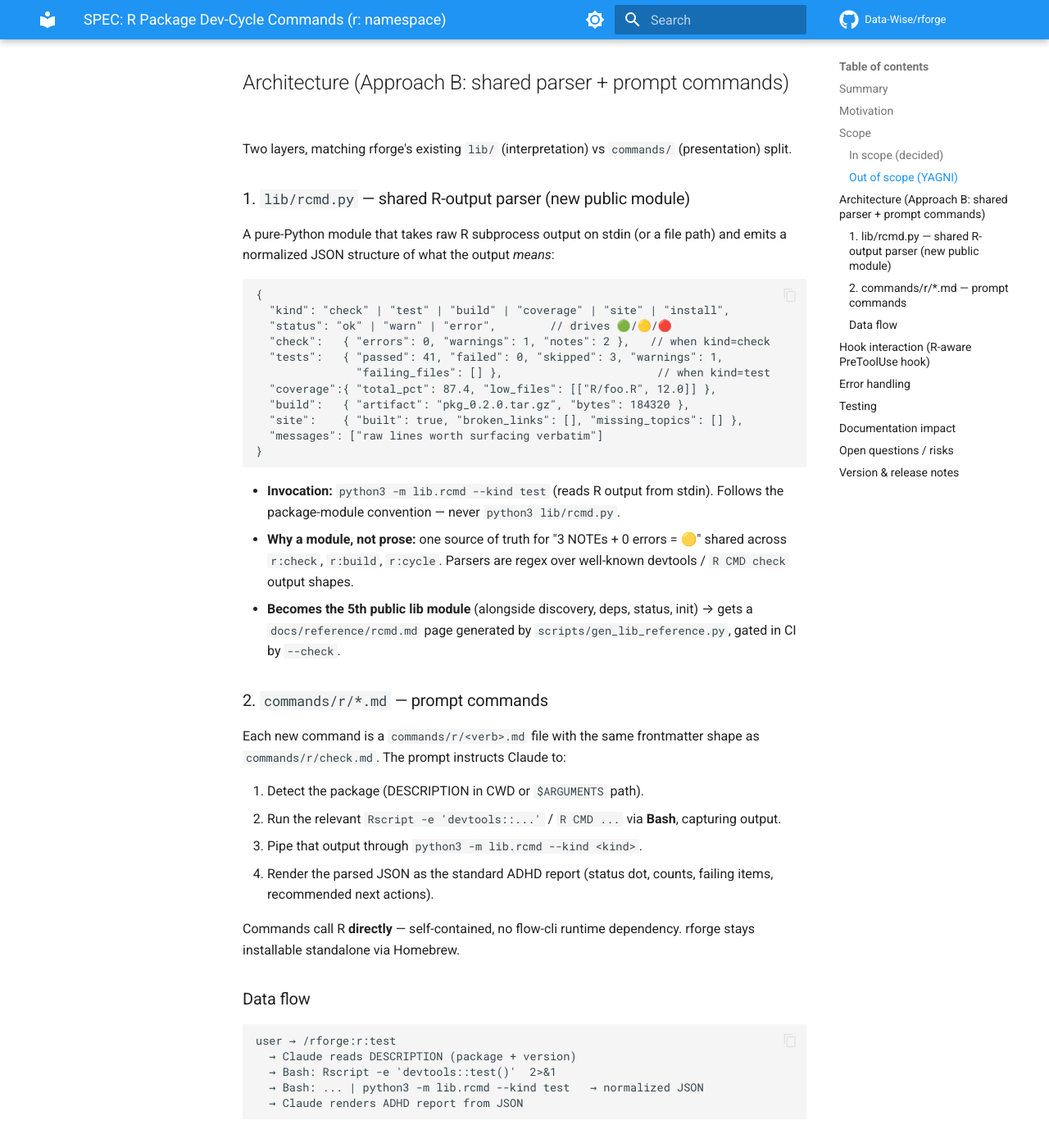
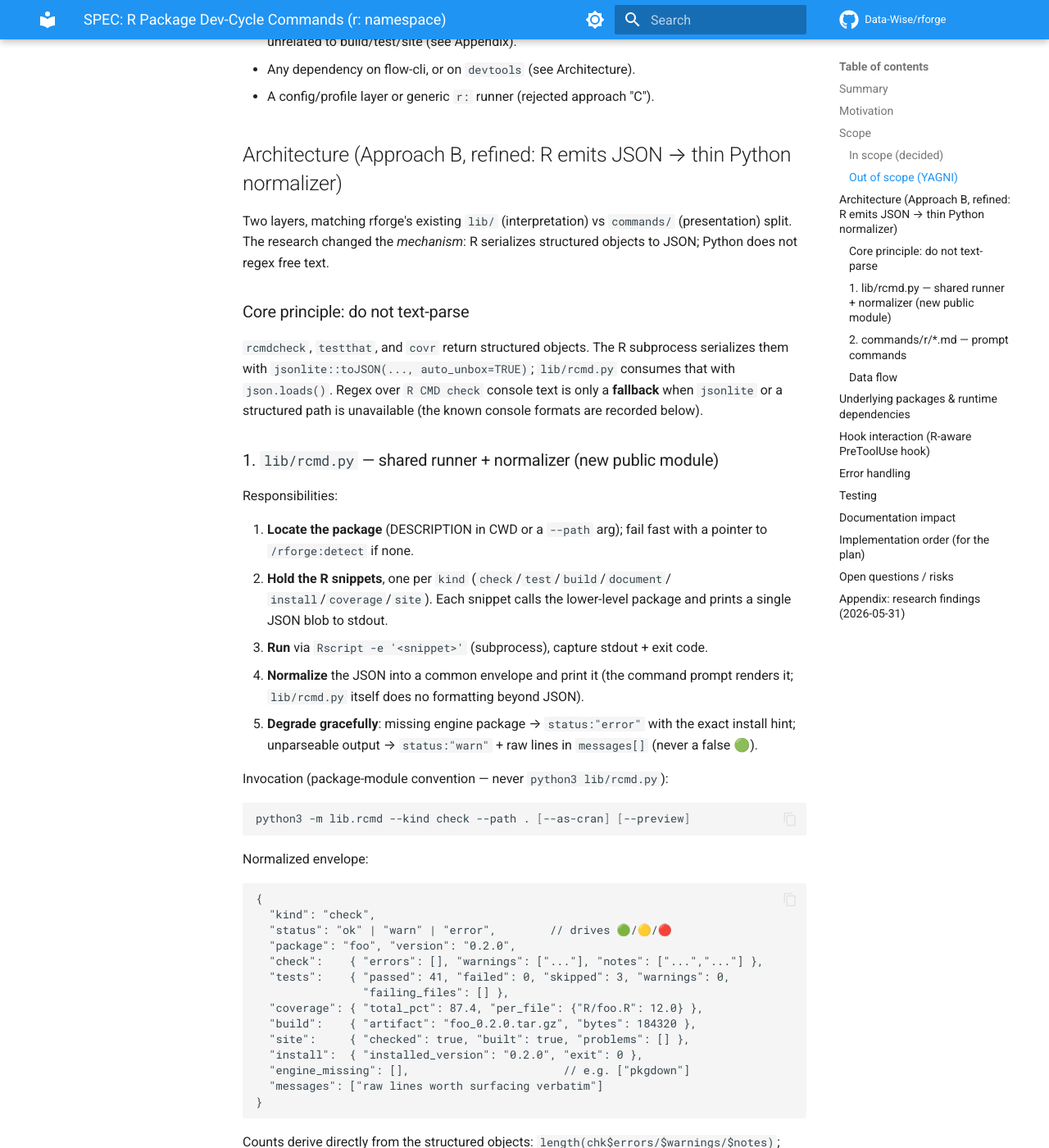
Before and after one commit to Data-Wise/rforge, an MkDocs documentation site: the page built from docs/specs/SPEC-r-dev-commands-2026-05-31.md, in a window 1280 px wide and 1400 px high, scrolled down 2011 px. Shown: the whole window at 82% size. Built offline with MkDocs 1.6.1 and Material for MkDocs 9.7.7, drawn with Linux system fonts in a browser that asks for light colours; comment, search, counter and statistics services are not loaded; some of the changed text lies outside the part shown.

Commit message:
docs: revise r: dev-cycle spec with R package research
Call lower-level engines (rcmdcheck/pkgbuild/roxygen2/testthat/covr/pkgdown)
directly, emit JSON via jsonlite instead of regex-parsing devtools text.
Drop devtools/usethis deps. Record checkthat verdict (unrelated CRAN pkg).

Co-Authored-By: Claude Opus 4.8 <noreply@anthropic.com>

````diff
--- a/docs/specs/SPEC-r-dev-commands-2026-05-31.md
+++ b/docs/specs/SPEC-r-dev-commands-2026-05-31.md
@@ -3,7 +3,7 @@
 - **Status:** Draft — awaiting user review
 - **Date:** 2026-05-31
 - **Target version:** v2.1.0 (bumps the parked Phase 4 "agents" work to v2.2.0)
-- **Author:** brainstormed with Claude
+- **Author:** brainstormed with Claude (research-backed, see Appendix)
 - **Branch plan:** `feature/r-dev-commands` off `dev`
 
 ## Summary
@@ -13,13 +13,14 @@ rforge plugin as Claude-Code-native slash commands, mirroring the daily R
 development loop offered by flow-cli's `r` dispatcher (`r build`, `r test`,
 `r pkgdown`, ...). rforge already ships one such command — `/rforge:r:check`
 (R CMD check with smart output parsing). This spec extends the existing `r:`
-namespace into a full dev cycle and factors the output-parsing logic into a
-single shared, testable `lib/` module.
+namespace into a full dev cycle and factors the output-handling logic into a
+single shared, testable `lib/rcmd.py` module.
 
-The value-add over the instant ZSH `r` dispatcher is **AI-assisted output
-parsing**: each command runs R via a subprocess and turns raw devtools/`R CMD
-check` output into a consistent ADHD-optimized report (status dot,
-errors/warnings/notes counts, test pass/fail, next actions).
+The value-add over the instant ZSH `r` dispatcher is **AI-assisted,
+structured output**: each command runs R via a subprocess that emits JSON
+(not free text), which is rendered into a consistent ADHD-optimized report
+(status dot, errors/warnings/notes counts, test pass/fail, coverage %, next
+actions).
 
 ## Motivation
 
@@ -29,158 +30,242 @@ deps, status, init, cascade, release planning, and ideation. The literal R
 dev workflow (build/test/document/install/pkgdown) lives in flow-cli's `r`
 dispatcher (`lib/dispatchers/r-dispatcher.zsh`, ~25 actions).
 
-The user wants those build/test/website actions available **inside Claude
-Code**, ecosystem-aware and with parsed output, the way `/rforge:r:check`
-already works. This closes the gap: rforge can drive the full edit → document
-→ test → check → build → site loop without leaving the assistant.
+The user wants those actions available **inside Claude Code**, ecosystem-aware
+and with parsed output, the way `/rforge:r:check` already works.
 
 ## Scope
 
 ### In scope (decided)
 
-| Command            | Wraps                                              | Notes |
-|--------------------|----------------------------------------------------|-------|
-| `/rforge:r:build`    | `devtools::build()`                              | Source/binary tarball; report artifact path + size |
-| `/rforge:r:test`     | `devtools::test()`                               | Parse pass/fail/skip/warn counts; surface failing files |
-| `/rforge:r:document` | `devtools::document()`                           | Regenerates `man/*.Rd` + `NAMESPACE` (blessed path, see Hook interaction) |
-| `/rforge:r:install`  | `devtools::install()`                            | Report installed version; warn on unmet deps |
-| `/rforge:r:coverage` | `covr::package_coverage()`                       | Parse total % + per-file low-coverage offenders |
-| `/rforge:r:site`     | `pkgdown::build_site()` (+ `--preview` → `preview_site()`) | Parse broken links, missing topics, build errors |
-| `/rforge:r:cycle`    | `document()` → `test()` → `check()` in sequence  | Combined ADHD summary; stops early on hard error |
+| Command            | R engine (direct, not via devtools)                    | Notes |
+|--------------------|--------------------------------------------------------|-------|
+| `/rforge:r:build`    | `pkgbuild::build()`                                  | Returns tarball path string; report path + size |
+| `/rforge:r:test`     | `testthat::test_local(reporter="list")`              | `as.data.frame()` → pass/fail/skip/warn + failing files |
+| `/rforge:r:document` | `roxygen2::roxygenize()`                             | Regenerates `man/*.Rd` + `NAMESPACE` (blessed path, see Hook interaction) |
+| `/rforge:r:install`  | `R CMD INSTALL` (via Bash) or `pkgbuild::build()`+install | No structured result; report installed version + exit status |
+| `/rforge:r:coverage` | `covr::package_coverage()` + `coverage_to_list()`    | Total % + per-file %, lowest offenders |
+| `/rforge:r:site`     | `pkgdown::check_pkgdown()` → `build_site(preview=FALSE)`; `--preview` → `preview_site()` | Exit-code gate for build; structured problems from check |
+| `/rforge:r:cycle`    | `roxygenize()` → `test_local()` → `rcmdcheck()`      | Combined ADHD summary; stops early on hard error |
 
-Plus a retrofit of the **existing** `/rforge:r:check` to consume the new
-shared parser (no behavior change to its report shape).
+Plus a retrofit of the **existing** `/rforge:r:check` onto the shared module
+(it already runs `R CMD check`; switch it to `rcmdcheck::rcmdcheck(error_on="never")`
+for structured counts; report shape unchanged).
 
 ### Out of scope (YAGNI)
 
-- CRAN-specific variants beyond what `r:check --as-cran` already covers
-  (`win`, `fast`, `spell`) — can be added later if requested.
-- Version-bump commands (`r patch/minor/major`) — rforge already manages
-  versioning through `/rforge:release` and the 4-source manual bump.
+- CRAN-specific variants beyond `r:check --as-cran` (`win`, `fast`, `spell`).
+- Version-bump commands — handled by `/rforge:release` + the 4-source bump.
+- Package scaffolding (`usethis::create_package`) — different feature; if
+  wanted, it gets its own spec (`r:create` / extend `/rforge:init`).
+- The CRAN package literally named `checkthat` — it is a tidyverse
+  data-validation tool, unrelated to build/test/site (see Appendix).
+- Any dependency on flow-cli, or on `devtools` (see Architecture).
 - A config/profile layer or generic `r:` runner (rejected approach "C").
-- Any dependency on flow-cli being installed (see Architecture).
 
-## Architecture (Approach B: shared parser + prompt commands)
+## Architecture (Approach B, refined: R emits JSON → thin Python normalizer)
 
 Two layers, matching rforge's existing `lib/` (interpretation) vs
-`commands/` (presentation) split.
+`commands/` (presentation) split. The research changed the *mechanism*: R
+serializes structured objects to JSON; Python does not regex free text.
 
-### 1. `lib/rcmd.py` — shared R-output parser (new public module)
+### Core principle: do not text-parse
 
-A pure-Python module that takes raw R subprocess output on stdin (or a file
-path) and emits a normalized JSON structure of what the output *means*:
+`rcmdcheck`, `testthat`, and `covr` return structured objects. The R
+subprocess serializes them with `jsonlite::toJSON(..., auto_unbox=TRUE)`;
+`lib/rcmd.py` consumes that with `json.loads()`. Regex over `R CMD check`
+console text is only a **fallback** when `jsonlite` or a structured path is
+unavailable (the known console formats are recorded below).
+
+### 1. `lib/rcmd.py` — shared runner + normalizer (new public module)
+
+Responsibilities:
+
+1. **Locate the package** (DESCRIPTION in CWD or a `--path` arg); fail fast
+   with a pointer to `/rforge:detect` if none.
+2. **Hold the R snippets**, one per `kind` (`check`/`test`/`build`/`document`/
+   `install`/`coverage`/`site`). Each snippet calls the lower-level package
+   and prints a single JSON blob to stdout.
+3. **Run** via `Rscript -e '<snippet>'` (subprocess), capture stdout + exit code.
+4. **Normalize** the JSON into a common envelope and print it (the command
+   prompt renders it; `lib/rcmd.py` itself does no formatting beyond JSON).
+5. **Degrade gracefully**: missing engine package → `status:"error"` with the
+   exact install hint; unparseable output → `status:"warn"` + raw lines in
+   `messages[]` (never a false 🟢).
+
+Invocation (package-module convention — never `python3 lib/rcmd.py`):
+
+```bash
+python3 -m lib.rcmd --kind check --path . [--as-cran] [--preview]
+```
+
+Normalized envelope:
 
 ```jsonc
 {
-  "kind": "check" | "test" | "build" | "coverage" | "site" | "install",
+  "kind": "check",
   "status": "ok" | "warn" | "error",        // drives 🟢/🟡/🔴
-  "check":   { "errors": 0, "warnings": 1, "notes": 2 },   // when kind=check
-  "tests":   { "passed": 41, "failed": 0, "skipped": 3, "warnings": 1,
-               "failing_files": [] },                       // when kind=test
-  "coverage":{ "total_pct": 87.4, "low_files": [["R/foo.R", 12.0]] },
-  "build":   { "artifact": "pkg_0.2.0.tar.gz", "bytes": 184320 },
-  "site":    { "built": true, "broken_links": [], "missing_topics": [] },
+  "package": "foo", "version": "0.2.0",
+  "check":    { "errors": [], "warnings": ["..."], "notes": ["...","..."] },
+  "tests":    { "passed": 41, "failed": 0, "skipped": 3, "warnings": 0,
+                "failing_files": [] },
+  "coverage": { "total_pct": 87.4, "per_file": {"R/foo.R": 12.0} },
+  "build":    { "artifact": "foo_0.2.0.tar.gz", "bytes": 184320 },
+  "site":     { "checked": true, "built": true, "problems": [] },
+  "install":  { "installed_version": "0.2.0", "exit": 0 },
+  "engine_missing": [],                       // e.g. ["pkgdown"]
   "messages": ["raw lines worth surfacing verbatim"]
 }
 ```
 
-- **Invocation:** `python3 -m lib.rcmd --kind test` (reads R output from stdin).
-  Follows the package-module convention — never `python3 lib/rcmd.py`.
-- **Why a module, not prose:** one source of truth for "3 NOTEs + 0 errors =
-  🟡" shared across `r:check`, `r:build`, `r:cycle`. Parsers are regex over
-  well-known devtools / `R CMD check` output shapes.
-- **Becomes the 5th public lib module** (alongside discovery, deps, status,
-  init) → gets a `docs/reference/rcmd.md` page generated by
-  `scripts/gen_lib_reference.py`, gated in CI by `--check`.
+Counts derive directly from the structured objects:
+`length(chk$errors/$warnings/$notes)`; testthat `as.data.frame()` columns
+(`passed`/`failed`/`skipped`/`warning`, failing files = rows where
+`failed>0 | error`); `covr::percent_coverage()` + `coverage_to_list()`.
+
+Becomes the **5th public lib module** → `docs/reference/rcmd.md` generated by
+`scripts/gen_lib_reference.py`, gated in CI by `--check`.
 
 ### 2. `commands/r/*.md` — prompt commands
 
 Each new command is a `commands/r/<verb>.md` file with the same frontmatter
-shape as `commands/r/check.md`. The prompt instructs Claude to:
-
-1. Detect the package (DESCRIPTION in CWD or `$ARGUMENTS` path).
-2. Run the relevant `Rscript -e 'devtools::...'` / `R CMD ...` via **Bash**,
-   capturing output.
-3. Pipe that output through `python3 -m lib.rcmd --kind <kind>`.
-4. Render the parsed JSON as the standard ADHD report (status dot, counts,
-   failing items, recommended next actions).
-
-Commands call R **directly** — self-contained, no flow-cli runtime
-dependency. rforge stays installable standalone via Homebrew.
+shape as `commands/r/check.md`. The prompt instructs Claude to call
+`python3 -m lib.rcmd --kind <kind> ...` via Bash and render the returned JSON
+as the standard ADHD report (status dot, counts, failing items, recommended
+next actions). Self-contained — no flow-cli runtime dependency.
 
 ### Data flow
 
 ```
 user → /rforge:r:test
-  → Claude reads DESCRIPTION (package + version)
-  → Bash: Rscript -e 'devtools::test()'  2>&1
-  → Bash: ... | python3 -m lib.rcmd --kind test   → normalized JSON
-  → Claude renders ADHD report from JSON
+  → Claude: python3 -m lib.rcmd --kind test --path .
+        → lib.rcmd finds DESCRIPTION (package + version)
+        → Rscript -e 'res<-testthat::test_local(".",reporter="list",
+              stop_on_failure=FALSE); df<-as.data.frame(res);
+              jsonlite::toJSON(...summary...)'
+        → json.loads, normalize → envelope JSON to stdout
+  → Claude renders ADHD report from envelope
 ```
+
+## Underlying packages & runtime dependencies
+
+Confirmed in the dev environment (R 4.6.0): `rcmdcheck` 1.4.0, `testthat`
+3.3.2, `covr` 3.6.5, `roxygen2` 8.0.0, `pkgbuild` 1.4.8, `checkmate` 2.3.4.
+**Not installed:** `devtools`, `usethis`, `pkgdown`.
+
+- **Required for full functionality:** `rcmdcheck`, `pkgbuild`, `roxygen2`,
+  `testthat`, `jsonlite` (for the JSON bridge — near-universal, but treat as
+  required and hint if missing).
+- **Optional (command-specific):** `covr` (r:coverage), `pkgdown` (r:site).
+  These commands must detect absence and emit a clean
+  `install.packages("pkgdown")` hint via `engine_missing[]`, not a stack trace.
+- **Deliberately NOT required:** `devtools`, `usethis` — the commands call the
+  lower-level engines directly. This is lighter and matches what's installed.
 
 ## Hook interaction (R-aware PreToolUse hook)
 
 `/rforge:r:document` regenerates `man/*.Rd` and `NAMESPACE`. The hook's
 **BLOCK rule 1** ("no hand-edits to `man/*.Rd`") fires on the **Write/Edit**
-tools only. `r:document` regenerates these files via `devtools::document()`
-run through **Bash** — a different tool surface — so it is the explicitly
-blessed regeneration path and does not trip the hook. No hook change needed;
-the spec records this so it isn't "fixed" later by mistake.
+tools only. `r:document` regenerates these via `roxygen2::roxygenize()` run
+through **Bash** — a different tool surface — so it is the explicitly blessed
+regeneration path and does not trip the hook. No hook change needed.
 
 ## Error handling
 
-- **R / devtools / covr / pkgdown not installed:** detect a non-zero exit or
-  "there is no package called" message; report 🔴 with the exact
-  `install.packages()` / `pak::pak()` line to fix, rather than a raw stack.
-- **Not an R package (no DESCRIPTION):** fail fast with a one-line message
-  pointing at `/rforge:detect`.
-- **`r:cycle` early stop:** if `document()` or `test()` errors hard, stop
-  before `check()` and report which stage failed and why.
-- **Parser sees unrecognized output:** `lib/rcmd.py` degrades to
-  `status: "warn"` and passes raw lines through `messages[]` rather than
-  asserting a false 🟢.
+- **Engine package missing** (`devtools`-free world): detect "there is no
+  package called X" / non-zero exit → 🔴 (or 🟡 for optional covr/pkgdown)
+  with the exact `install.packages()` line; list it in `engine_missing[]`.
+- **Not an R package (no DESCRIPTION):** fail fast → pointer to `/rforge:detect`.
+- **`rcmdcheck` on a failing package:** always pass `error_on="never"` so the
+  object is returned and serialized even when the check fails.
+- **`pkgdown` build:** success = process exit 0 (build_site returns nothing
+  structured); structured problems come from `check_pkgdown()`/sitrep, surfaced
+  in `site.problems[]`.
+- **`r:cycle` early stop:** if `roxygenize()` or `test_local()` errors hard,
+  stop before `rcmdcheck()` and report which stage failed.
+- **Unrecognized output / no jsonlite:** fall back to the documented console
+  formats (`[ FAIL 2 | WARN 0 | SKIP 1 | PASS 41 ]` for testthat;
+  `0 errors ✔ | 1 warning ✖ | 0 notes ✔` for rcmdcheck), `status:"warn"`.
 
 ## Testing
 
 Both existing gates must continue to pass, with additions:
 
-- **`tests/test-all.sh`** (currently 29 checks): the new command files are
-  covered automatically by the frontmatter-valid, command-name-uniqueness,
-  and skills-valid checks. Add a **lib CLI smoke** line for
-  `python3 -m lib.rcmd` (parses a captured fixture without error).
-- **`python3 -m pytest tests/`** (currently 65 lib cases): add a
-  `tests/test_rcmd.py` suite with captured-output fixtures for each `kind`
-  (clean check, check-with-notes, failing test run, low coverage, broken-link
-  site build, missing-package error). Target ~15–20 cases.
+- **`tests/test-all.sh`** (currently 29 checks): new command files covered by
+  frontmatter-valid / command-name-uniqueness / skills-valid checks. Add a
+  **lib CLI smoke** line for `python3 -m lib.rcmd --kind check` against a
+  fixture (mock Rscript or a captured JSON blob — no live R in CI).
+- **`python3 -m pytest tests/`** (currently 65 lib cases): add
+  `tests/test_rcmd.py` (~15–20 cases) feeding captured JSON blobs and console
+  fallbacks through the normalizer: clean check, check-with-notes, failing
+  tests, low coverage, pkgdown problems, missing-engine, no-DESCRIPTION,
+  no-jsonlite fallback. R subprocess is mocked (inject a fake `Rscript`),
+  keeping CI R-free per the existing lib test pattern.
 - **lib reference docs in sync:** `scripts/gen_lib_reference.py --check` must
   pass after `docs/reference/rcmd.md` is generated and committed.
 
 ## Documentation impact
 
-Per the global ~15-file doc-update scope and rforge conventions:
+Per rforge conventions (~15-file scope):
 
 - `commands/r/{build,test,document,install,coverage,site,cycle}.md` (new) +
-  retrofit `commands/r/check.md` to mention the shared parser.
+  retrofit `commands/r/check.md`.
 - `docs/reference/rcmd.md` (generated).
 - README.md + docs/index.md + docs/REFCARD.md command tables and counts
   (16 → 23 commands).
-- `mkdocs.yml` nav: add the new command/reference pages.
-- CHANGELOG.md: `[Unreleased]` → `[2.1.0]` section.
-- 4-source version bump (plugin.json, marketplace.json ×2, package.json) +
-  the live-version doc refs listed in CLAUDE.md.
+- `mkdocs.yml` nav additions.
+- CHANGELOG.md `[Unreleased]` → `[2.1.0]`.
+- 4-source version bump + live-version doc refs (per CLAUDE.md).
 - `.STATUS`: move "Phase 4 agents (v2.1.0)" → v2.2.0; add this feature.
+
+## Implementation order (for the plan)
+
+1. `lib/rcmd.py` + `tests/test_rcmd.py` (TDD: envelope + normalizer + fallbacks).
+2. Retrofit `commands/r/check.md` onto `lib.rcmd` (proves the pattern end-to-end).
+3. Add the six new `commands/r/*.md` files.
+4. `r:cycle` orchestrator.
+5. Docs: reference page (generated), tables, REFCARD, mkdocs nav, CHANGELOG.
+6. Version bump (4 sources + doc refs) + `.STATUS`.
+7. Run both gates; PR `feature/r-dev-commands` → `dev`.
 
 ## Open questions / risks
 
-- **Overlap with `/rforge:r:check` and `/rforge:thorough`:** `r:cycle`
-  includes a check step. Acceptable — `r:cycle` is the single-package daily
-  loop; `thorough` is the multi-package rollup. Cross-link them in "Related
-  Commands" rather than dedupe.
-- **`covr` / `pkgdown` are heavier optional deps:** commands must treat them
-  as optional and give a clean install hint, not assume presence.
+- **Overlap with `r:check`/`thorough`:** `r:cycle` includes a check step;
+  acceptable — cross-link rather than dedupe.
+- **`jsonlite` assumption:** near-universal but not guaranteed; the console
+  fallback covers its absence.
+- **`pkgdown`/`covr` optional:** commands must degrade cleanly, not error.
 
-## Version & release notes
+## Appendix: research findings (2026-05-31)
 
-Ships as **v2.1.0**. Phase 4 (agents) moves to v2.2.0. Follows the standard
-rforge release pipeline (manual 4-source bump → PR `feature` → `dev` →
-release PR `dev` → `main` → tap manifest sync).
+Three parallel research agents reviewed the r-lib docs/sources:
+
+- **devtools is a free-text meta-wrapper** over `pkgbuild` (build),
+  `rcmdcheck` (check), `roxygen2` (document), `testthat` (test). Calling the
+  lower-level packages directly yields structured objects *and* a lighter dep
+  tree → chosen.
+- **`rcmdcheck::rcmdcheck()`** returns `$errors`/`$warnings`/`$notes` as
+  character vectors (counts via `length()`), plus `$status`, `$test_output`,
+  `$session_info`, `$checkdir`. No JSON method — serialize with `jsonlite`.
+  Use `error_on="never"`.
+- **`covr`**: `coverage_to_list()` → `{filecoverage, totalcoverage}`;
+  `percent_coverage()` → total numeric.
+- **`testthat`**: `test_local(reporter="list")` → `testthat_results`;
+  `as.data.frame()` → 13 cols (`file,context,test,nb,failed,skipped,error,
+  warning,...,passed,result`). Failing files = rows with `failed>0 | error`.
+  `JunitReporter` is an XML alternative. Console fallback line:
+  `[ FAIL 2 | WARN 0 | SKIP 1 | PASS 41 ]`.
+- **`pkgdown`**: `build_site(preview=FALSE, quiet=TRUE)` returns invisibly
+  (success = exit code); `check_pkgdown()` fails fast on first problem;
+  `pkgdown_sitrep()` reports all problems (human text). `preview_site()` opens
+  the built site (→ `--preview`).
+- **`checkthat`**: a real CRAN package (Ian Cero, 2023) — *"Intuitive Unit
+  Testing Tools for Data Manipulation"*, a tidyverse data-validation toolkit,
+  **unrelated** to build/test/site. Intended meaning is `testthat`/`rcmdcheck`,
+  already the engines here. `checkmate` (installed) is runtime arg validation —
+  also not relevant.
+
+Key URLs: rcmdcheck.r-lib.org/reference/rcmdcheck.html ·
+covr.r-lib.org/reference/package_coverage.html ·
+testthat.r-lib.org/reference/testthat_results.html ·
+pkgdown.r-lib.org/reference/{build_site,check_pkgdown}.html ·
+devtools.r-lib.org/reference/index.html · cran.r-project.org/package=checkthat
````
